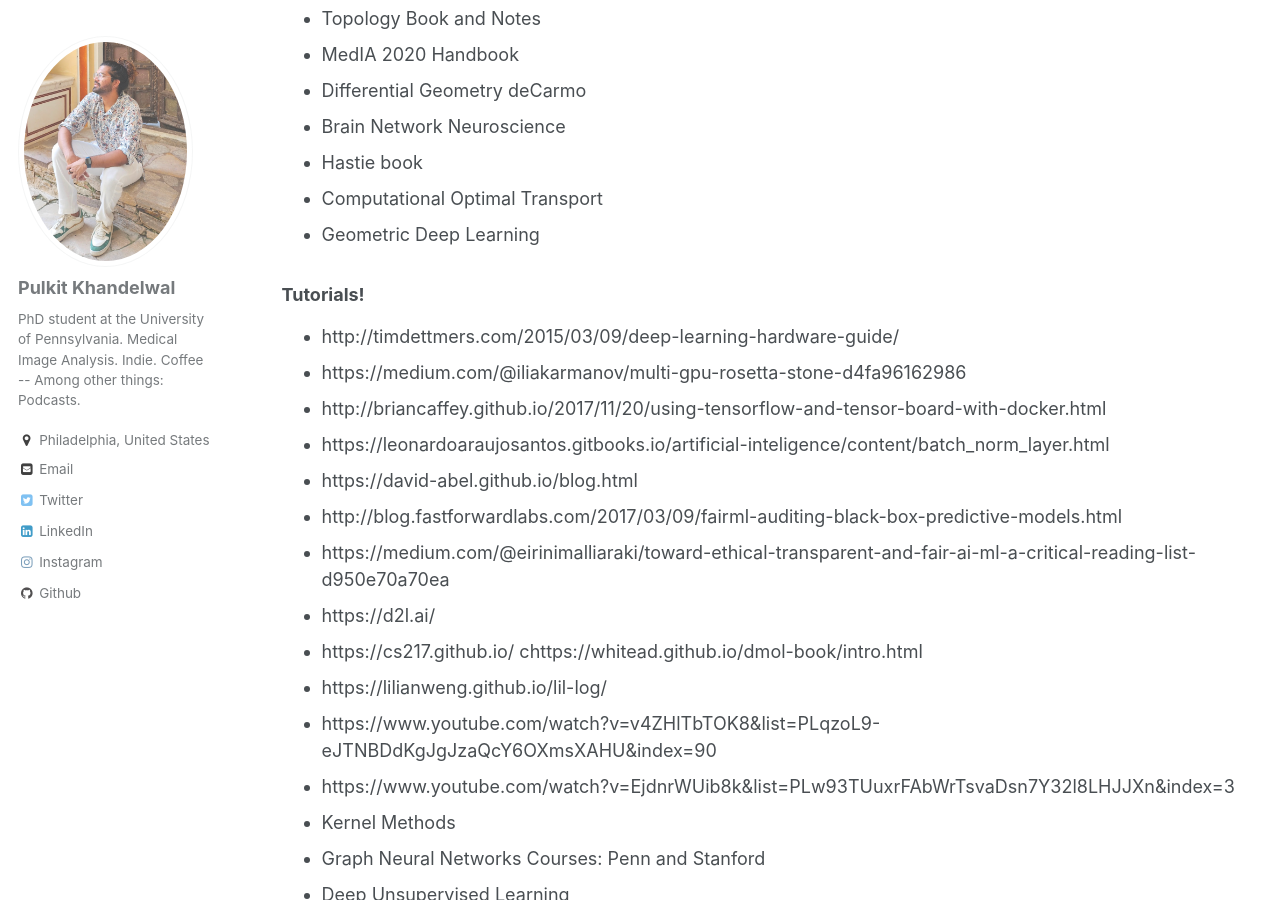
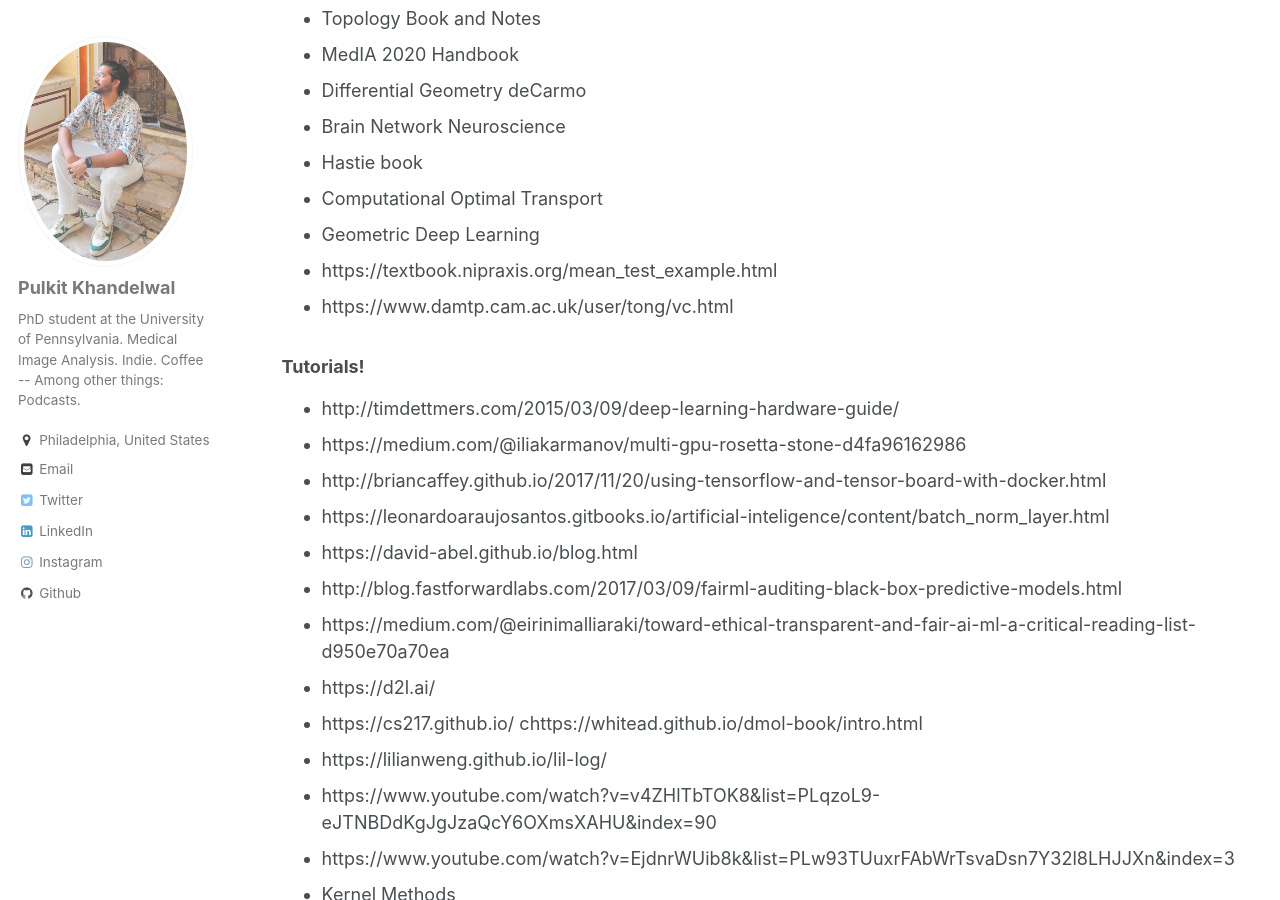
Before and after one commit to Pulkit-Khandelwal/pulkit-khandelwal.github.io, a Jekyll site: the page built from _pages/courses.md, in a window 1280 px wide and 900 px high, scrolled down 505 px. Built offline with Jekyll 4.4.1, drawn with Linux system fonts in a browser that asks for light colours; some of the changed lines change nothing that is shown.

Commit message:
Update courses.md

```diff
--- a/_pages/courses.md
+++ b/_pages/courses.md
@@ -21,6 +21,8 @@ author_profile: true
 * Hastie book
 * Computational Optimal Transport
 * Geometric Deep Learning
+* https://textbook.nipraxis.org/mean_test_example.html
+* https://www.damtp.cam.ac.uk/user/tong/vc.html
 
 
 ### Tutorials!
```
